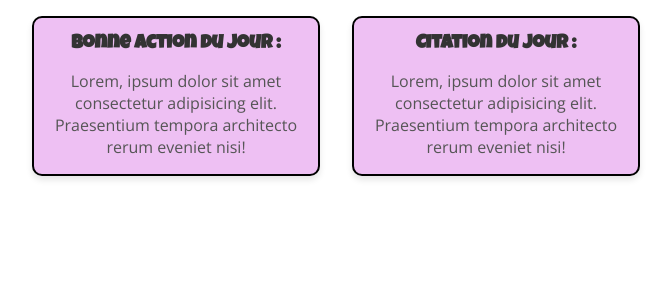
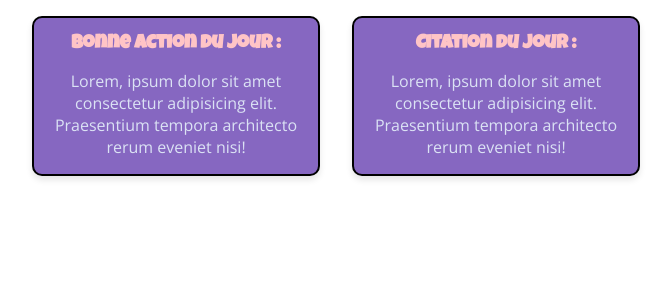
Before and after one commit to Barre-Rapheel/ProtoJam-La-roue-qui-change-tout, a React (Vite) app in the folder client/: page / in a window 1280 px wide. Shown: the top 300 px of the page, without its empty margins (304-975 px from the left). Built offline with nearby package versions, Linux system fonts and the light colour scheme.

Commit message:
add variables color

```diff
--- a/client/src/App.css
+++ b/client/src/App.css
@@ -7,6 +7,14 @@
 :root {
   --titleFont: "Luckiest Guy";
   --textFont: "Open sans", sans-serif;
+  --purple: #8667C1;
+  --pink: #FFC4C6;
+  --green: #D0F8C4;
+  --blue : #A5E3F4;
+  --lightPurple: #C9ABF8;
+  --grey: #DBE2F4;
+  --yellow: #FDDB00;
+  --red: #FF5300;
 }
 
 .card-container {
--- a/client/src/components/Card/Card.css
+++ b/client/src/components/Card/Card.css
@@ -4,7 +4,7 @@
   padding: 1rem;
   margin: 1rem;
   text-align: center;
-  background-color: #eec0f3;
+  background-color: var(--purple);
   box-shadow: 0 4px 6px rgba(0, 0, 0, 0.1);
   width: 18rem;
   height: 10rem;
@@ -13,12 +13,12 @@
 .card-title {
   font-family: var(--titleFont);
   font-size: 1.2rem;
-  color: #333;
+  color: var(--pink);
   margin-bottom: 1rem;
 }
 
 .card-content {
   font-family: var(--textFont);
   font-size: 1rem;
-  color: #555;
+  color: var(--grey);
 }
```
